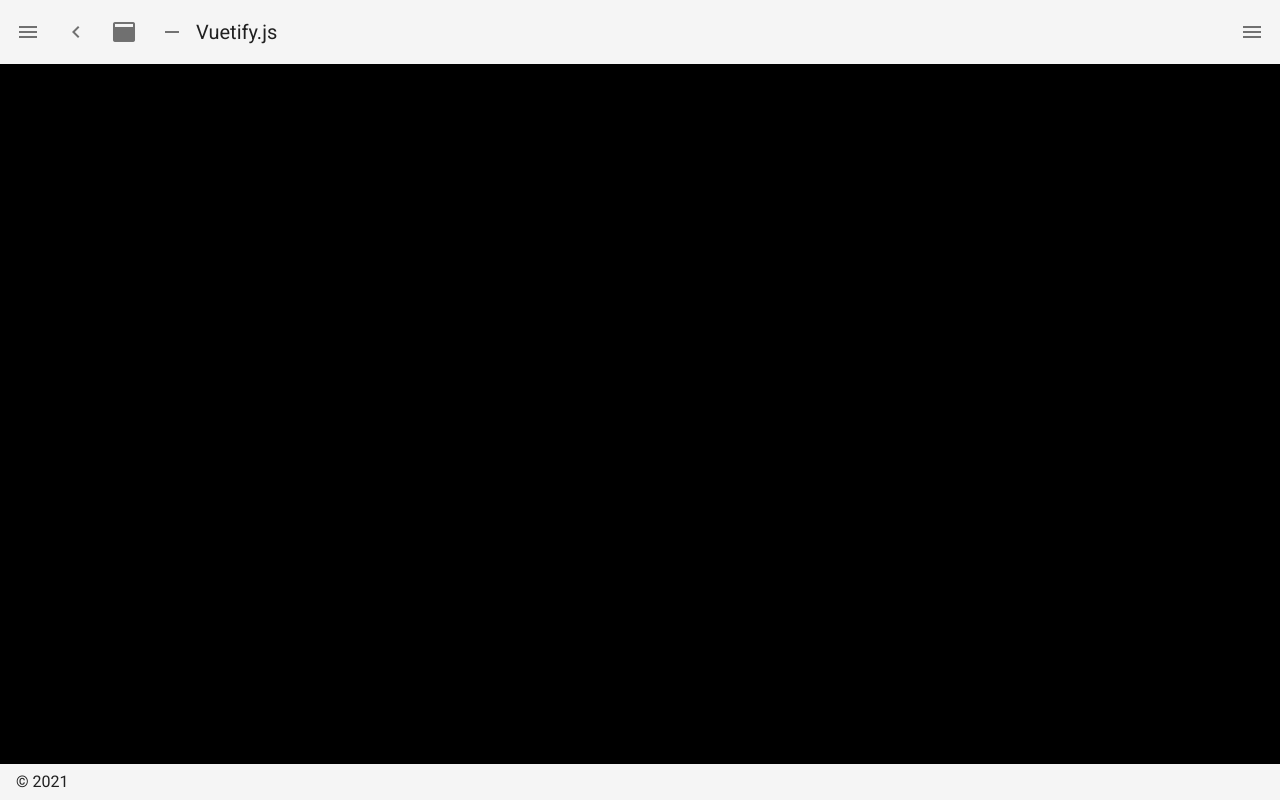
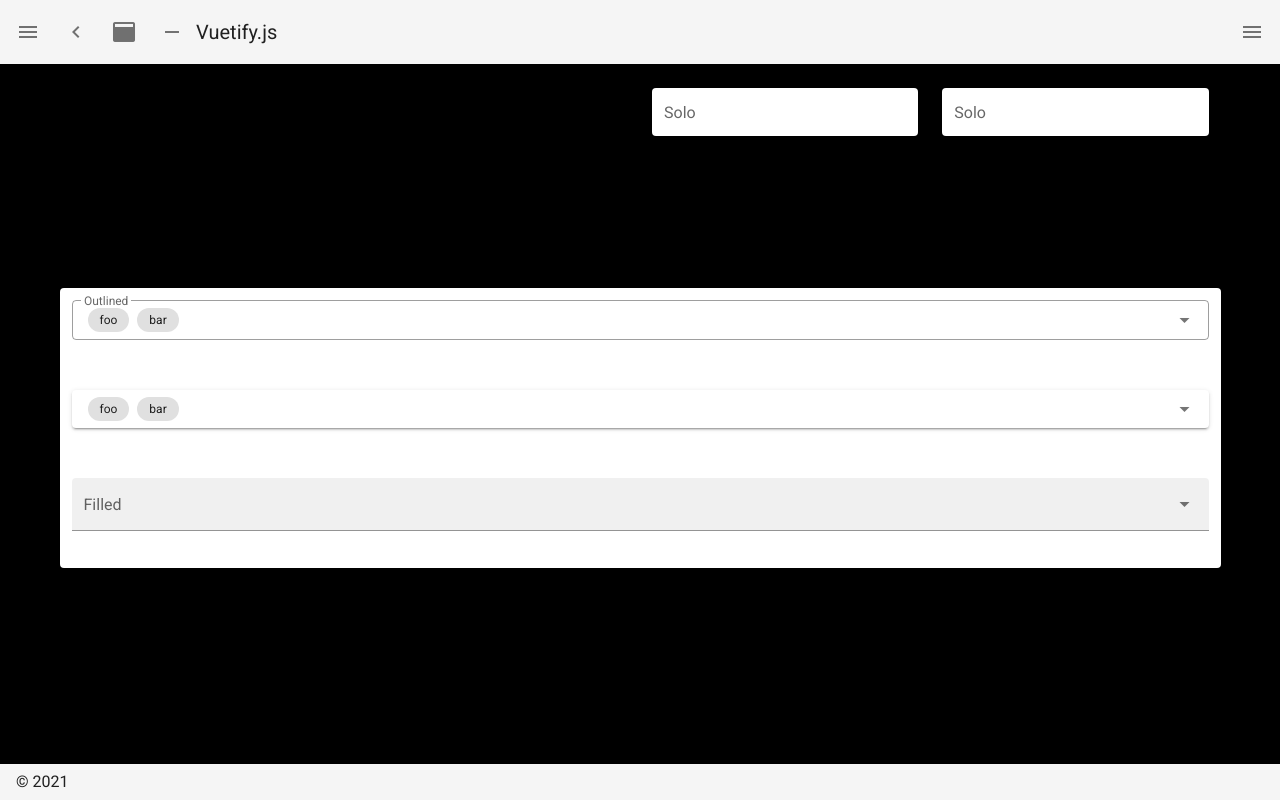
Before and after one commit to quanghung97/poc-nuxt-vuetify-spa-style-guide, a Nuxt app: page /input in a window 1280 px wide. Before the commit this address had no page. Built offline with nearby package versions, Linux system fonts and the light colour scheme.

Commit message:
chore: update button, input styleguide

```diff
--- a/assets/color.scss
+++ b/assets/color.scss
@@ -66,9 +66,9 @@ $green-3: #C6F3D0;
 $green-2: #D9F7DF;
 $green-1: #ECFBEF;
 
-$black: '#171A23';
+$black: #171A23;
 $carbon-1: #45484F;
 $carbon-2: #74767B;
 $carbon-3: #A2A3A7;
 $carbon-4: #D1D1D3;
-$white: '#FFFFFF';
+$white: #FFFFFF;
--- a/assets/override.scss
+++ b/assets/override.scss
@@ -0,0 +1,33 @@
+.theme--dark.v-btn.v-btn--disabled.v-btn--has-bg {
+  background-color: $carbon-4 !important;
+}
+label.theme--dark + input:-webkit-autofill,
+  input:-webkit-autofill:hover,
+  input:-webkit-autofill:focus,
+  input:-webkit-autofill:active {
+    transition: background-color 5000s ease-in-out 0s;
+    -webkit-text-fill-color: $white !important; /* inherit only works in Safari */
+    -webkit-text-size-adjust: inherit !important;
+  }
+
+  label.theme--light + input:-webkit-autofill,
+  input:-webkit-autofill:hover,
+  input:-webkit-autofill:focus,
+  input:-webkit-autofill:active {
+    transition: background-color 5000s ease-in-out 0s;
+    -webkit-text-fill-color: $black !important; /* inherit only works in Safari */
+    -webkit-text-size-adjust: inherit !important;
+  }
+
+  // /* When dark theme, then make keychain icon white */
+  label.theme--dark + input::-webkit-credentials-auto-fill-button{
+    background-color: $black !important;
+    color: $white !important;
+  }
+
+  /* Hide credentials-auto-fill-button in password inputs, only visible on other inputs */
+  input[type=password]::-webkit-credentials-auto-fill-button{
+    visibility: hidden;
+    display: none !important;
+    pointer-events: none;
+  }
--- a/assets/vuetify/variables.scss
+++ b/assets/vuetify/variables.scss
@@ -4,6 +4,7 @@
 @import '~vuetify/src/styles/styles.sass';
 @import '~/assets/color.scss';
 @import '~/assets/custom.scss';
+@import '~/assets/override.scss';
 //
 // The variables you want to modify
 // $font-size-root: 20px;
@@ -131,8 +132,9 @@ $shades:  map-deep-merge(
 
 
 // material custom
+$material-dark: () !default;
 $material-dark:
-map-deep-merge(
+(
   (
     'status-bar': (
       'regular': $black,
@@ -184,7 +186,7 @@ map-deep-merge(
       'solo-inverted-focused-text': rgba(map-get($shades, 'black'), 0.87)
     ),
     'buttons': (
-      'disabled': $white,
+      'disabled': $carbon-1,
       'focused': rgba(map-get($shades, 'white'), 0.12),
       'focused-alt': rgba(map-get($shades, 'white'), 0.1),
       'pressed': rgba(#ccc, 0.25)
@@ -260,8 +262,7 @@ map-deep-merge(
     'divider-percent': 0.12,
     'active-icon-percent': 1,
     'inactive-icon-percent': 0.5
-  ),
-  $material-dark
+  )
 );
 
 
@@ -270,6 +271,7 @@ map-deep-merge(
 $body-font-family: 'Montserrat' sans-serif;
 $btn-border-radius: 20px;
 $btn-rounded-border-radius: 20px;
+$text-field-border-radius: $border-radius-root * 8;
 $btn-text-transform: capitalize !important;
 
 // Scrollbar
--- a/layouts/default.vue
+++ b/layouts/default.vue
@@ -118,8 +118,8 @@ export default {
         },
         {
           icon: 'mdi-chart-bubble',
-          title: 'Inspire',
-          to: '/inspire'
+          title: 'Input',
+          to: '/input'
         },
         {
           icon: 'mdi-chart-bubble',
--- a/package.json
+++ b/package.json
@@ -19,9 +19,7 @@
     "@nuxtjs/style-resources": "^1.2.0",
     "core-js": "^3.15.1",
     "nuxt": "^2.15.7",
-    "sass": "^1.35.1",
-    "sass-loader": "10",
-    "vuetify": "^2.5.5"
+    "sass": "^1.35.1"
   },
   "devDependencies": {
     "@babel/eslint-parser": "^7.14.7",
--- a/pages/buttons.vue
+++ b/pages/buttons.vue
@@ -25,6 +25,7 @@
       pressed
     </v-btn>
     <v-btn
+      dark
       depressed
       disabled
       large
@@ -76,6 +77,7 @@
     <v-btn
       depressed
       color="primary"
+      loading
     >
       Primary
     </v-btn>
--- /dev/null
+++ b/pages/input.vue
@@ -0,0 +1,146 @@
+<template>
+  <v-form>
+    <v-container>
+      <v-row>
+        <v-col
+          cols="12"
+          sm="6"
+          md="3"
+        >
+          <v-text-field
+            label="Regular"
+          ></v-text-field>
+        </v-col>
+
+        <v-col
+          cols="12"
+          sm="6"
+          md="3"
+        >
+          <v-text-field
+            label="Regular"
+            placeholder="Placeholder"
+          ></v-text-field>
+        </v-col>
+
+        <v-col
+          cols="12"
+          sm="6"
+          md="3"
+        >
+          <v-text-field
+            label="Solo"
+            solo
+          ></v-text-field>
+        </v-col>
+
+        <v-col
+          cols="12"
+          sm="6"
+          md="3"
+        >
+          <v-text-field
+            label="Solo"
+            placeholder="Placeholder"
+            solo
+          ></v-text-field>
+        </v-col>
+
+        <v-col
+          cols="12"
+          sm="6"
+          md="3"
+        >
+          <v-text-field
+            label="Filled"
+            filled
+          ></v-text-field>
+        </v-col>
+
+        <v-col
+          cols="12"
+          sm="6"
+          md="3"
+        >
+          <v-text-field
+            label="Filled"
+            placeholder="Placeholder"
+            filled
+          ></v-text-field>
+        </v-col>
+
+        <v-col
+          cols="12"
+          sm="6"
+          md="3"
+        >
+          <v-text-field
+            label="Outlined"
+            outlined
+          ></v-text-field>
+        </v-col>
+
+        <v-col
+          cols="12"
+          sm="6"
+          md="3"
+        >
+          <v-text-field
+            placeholder="Placeholder"
+            outlined
+          ></v-text-field>
+        </v-col>
+      </v-row>
+    </v-container>
+    <v-card>
+    <v-container fluid>
+      <v-row
+        align="center"
+      >
+        <v-col cols="12">
+          <v-autocomplete
+            v-model="values"
+            :items="items"
+            outlined
+            dense
+            chips
+            small-chips
+            label="Outlined"
+            multiple
+          ></v-autocomplete>
+        </v-col>
+        <v-col cols="12">
+          <v-autocomplete
+            v-model="values"
+            :items="items"
+            dense
+            chips
+            small-chips
+            label="Solo"
+            multiple
+            solo
+          ></v-autocomplete>
+        </v-col>
+        <v-col cols="12">
+          <v-autocomplete
+            v-model="value"
+            :items="items"
+            dense
+            filled
+            label="Filled"
+          ></v-autocomplete>
+        </v-col>
+      </v-row>
+    </v-container>
+  </v-card>
+  </v-form>
+</template>
+<script>
+  export default {
+    data: () => ({
+      items: ['foo', 'bar', 'fizz', 'buzz'],
+      values: ['foo', 'bar'],
+      value: null,
+    }),
+  }
+</script>
--- a/vuetify.options.js
+++ b/vuetify.options.js
@@ -1,7 +1,19 @@
-// import colors from 'vuetify/es5/util/colors'
-
 export default {
   theme: {
-    dark: true
+    dark: true,
+    themes: {
+      dark: {
+        primary: '#DBA83D',
+        secondary: '#DBA83D',
+        accent: '#DBA83D',
+        error: '#FF4848',
+      },
+    }
+  },
+  default: {
+    props: {
+      dense: true,
+      outlined: true
+    }
   }
 }
```
Also changed, not shown: 1 other file (tests, documents, lock files or other folders).
